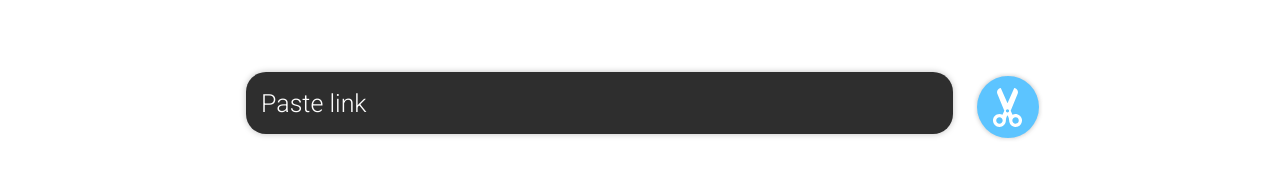
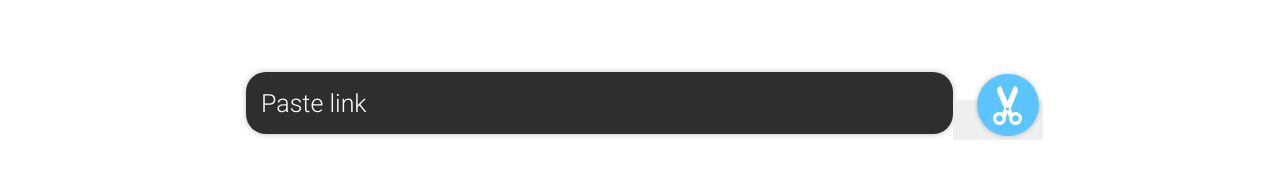
Before and after one commit to Ermolaev-Inc/Relink, a React (Create React App) app in the folder client/: page /create in a window 1280 px wide. Shown: the part 248-440 px from the top of the page. Built offline with nearby package versions, Linux system fonts and the light colour scheme; sample sign-in values are in the browser's storage.

Commit message:
Reducing logic is made
In console

```diff
--- a/client/src/pages/CreatePage.jsx
+++ b/client/src/pages/CreatePage.jsx
@@ -1,8 +1,21 @@
-import React from "react";
+import React, { useState, useContext } from "react";
 import classes from "./CreatePage.module.css";
 import btn from "./button.svg";
+import { useHttp } from "../hooks/http.hook";
+import { AuthContext } from "../context/AuthContext";
 
 export const CreatePage = () => {
+    const auth = useContext(AuthContext)
+    const {request} = useHttp();
+    const [link, setLink] = useState("");
+    const pressHandler = async () => {
+            try {
+                const data = await request("/api/link/generate", "POST", {from: link}, {
+                    Authorization: `Bearer ${auth.token }`
+                });
+                console.log(data);
+            } catch (error) {};
+    };
     return(
         <div className={classes.form}>
             <input
@@ -10,8 +23,13 @@ export const CreatePage = () => {
             type="text"
             placeholder="Paste link"
             id="link"
+            value={link}
+            onChange={e => setLink(e.target.value)}
+            onKeyPress={pressHandler}
             />
-            <img className={classes.btn} src={btn} alt=""/>
+            <button onClick={pressHandler}>
+                <img className={classes.btn} src={btn} alt="" />
+            </button>
         </div>
     )
 };
--- a/client/src/pages/CreatePage.module.css
+++ b/client/src/pages/CreatePage.module.css
@@ -16,5 +16,6 @@
 
 .form .btn {
   margin-left: 20px;
+  margin-top: -30px;
 }
 /*# sourceMappingURL=CreatePage.module.css.map */
--- a/client/src/pages/CreatePage.module.sass
+++ b/client/src/pages/CreatePage.module.sass
@@ -11,3 +11,4 @@
         border-radius: 20px
     .btn
         margin-left: 20px
+        margin-top: -30px
```
